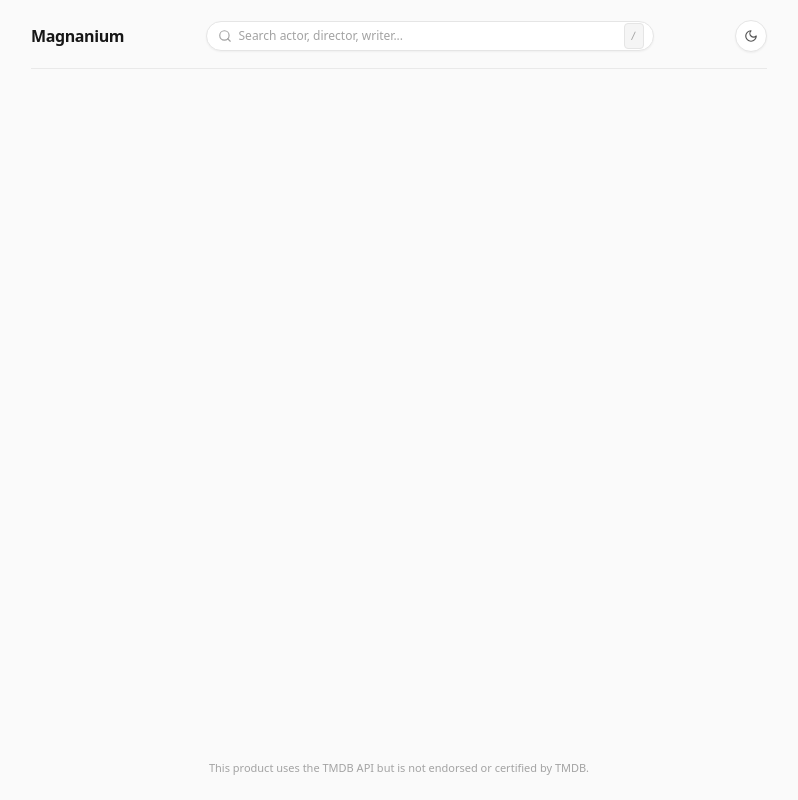
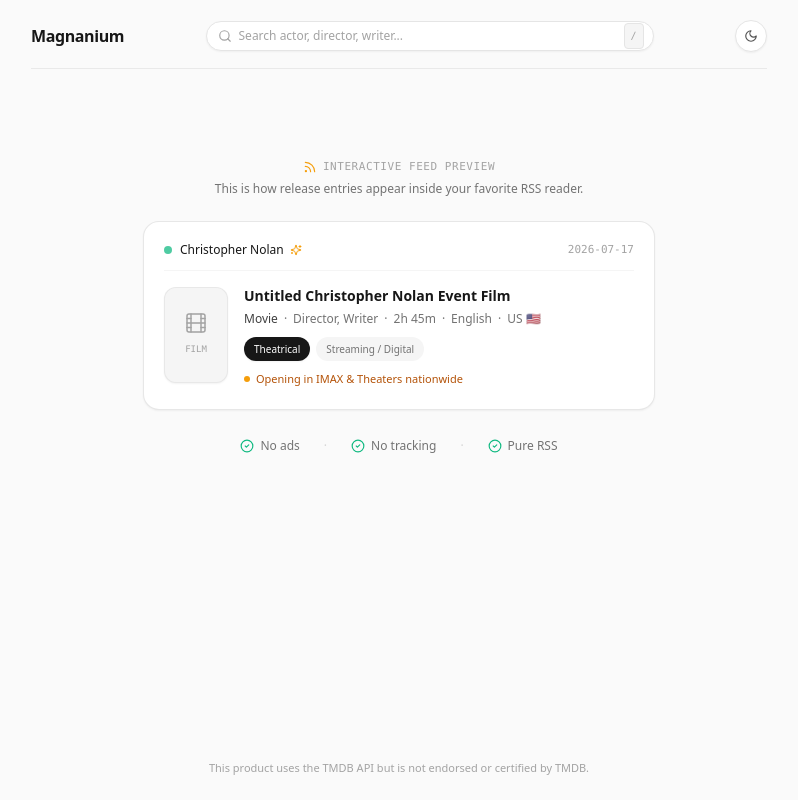
Before and after one commit to dawit909/magnanium, a Next.js app: page / in a window 1280 px wide. Shown: the whole page, without its empty margins (241-1039 px from the left). Built offline with nearby package versions, Linux system fonts and the light colour scheme.

Commit message:
feat(ui): enhance accessibility, focus rings, match feedback, and add interactive feed preview to homepage

```diff
--- a/src/components/FeedApp.tsx
+++ b/src/components/FeedApp.tsx
@@ -14,6 +14,7 @@
 import FeedFilters from "./FeedFilters";
 import FeedUrlCard from "./FeedUrlCard";
 import ReleaseList from "./ReleaseList";
+import SampleFeedPreview from "./SampleFeedPreview";
 
 export default function FeedApp({
   initialPerson = null,
@@ -103,11 +104,12 @@
       />
 
       {!selectedPerson ? (
-        <div className="pt-6 space-y-8 animate-in fade-in duration-200">
+        <div className="pt-2 space-y-6 animate-in fade-in duration-200">
           <RecentArtists
             artists={recentArtists}
             onSelect={(slug) => router.push(`/${slug}`)}
           />
+          <SampleFeedPreview onSelectSampleArtist={handleSelectPerson} />
         </div>
       ) : (
         <div className="space-y-6 animate-in fade-in duration-200">
--- a/src/components/Header.tsx
+++ b/src/components/Header.tsx
@@ -47,7 +47,7 @@
         {/* Logo */}
         <button
           onClick={onHomeClick}
-          className="font-semibold text-base text-neutral-900 dark:text-neutral-100 tracking-tight hover:opacity-75 transition-opacity flex-shrink-0"
+          className="font-semibold text-base text-neutral-900 dark:text-neutral-100 tracking-tight hover:opacity-75 transition-opacity flex-shrink-0 rounded-lg focus:outline-none focus-visible:ring-2 focus-visible:ring-neutral-400 dark:focus-visible:ring-neutral-500"
         >
           Magnanium
         </button>
@@ -60,12 +60,18 @@
           <input
             ref={searchInputRef}
             type="text"
+            role="combobox"
+            aria-autocomplete="list"
+            aria-expanded={isOpen && searchResults.length > 0}
+            aria-controls="search-dropdown-listbox"
+            aria-activedescendant={activeIndex >= 0 ? `search-result-${activeIndex}` : undefined}
+            aria-label="Search artist, actor, director, writer"
             value={query}
             onChange={(e) => onQueryChange(e.target.value)}
             onFocus={onFocus}
             onKeyDown={onKeyDown}
             placeholder="Search actor, director, writer..."
-            className="w-full pl-8 pr-8 py-1.5 rounded-full bg-white dark:bg-neutral-900 border border-neutral-200 dark:border-neutral-800 text-neutral-900 dark:text-neutral-100 placeholder-neutral-400 dark:placeholder-neutral-500 text-xs shadow-sm focus:outline-none focus:border-neutral-400 dark:focus:border-neutral-500 transition-colors block"
+            className="w-full pl-8 pr-8 py-1.5 rounded-full bg-white dark:bg-neutral-900 border border-neutral-200 dark:border-neutral-800 text-neutral-900 dark:text-neutral-100 placeholder-neutral-400 dark:placeholder-neutral-500 text-xs shadow-sm focus:outline-none focus-visible:ring-2 focus-visible:ring-neutral-400 dark:focus-visible:ring-neutral-500 transition-colors block"
           />
           {isSearching && (
             <div className="absolute right-3 inset-y-0 flex items-center pointer-events-none">
@@ -80,18 +86,34 @@
             </div>
           )}
 
+          {/* Screen Reader Live Announcement */}
+          <div className="sr-only" aria-live="polite" aria-atomic="true">
+            {hasSearched && !isSearching
+              ? searchResults.length > 0
+                ? `${searchResults.length} people found`
+                : "No matching people found"
+              : ""}
+          </div>
+
           {/* Autocomplete Dropdown */}
           {isOpen && searchResults.length > 0 && (
-            <div className="absolute left-0 right-0 top-full mt-2 rounded-2xl border border-neutral-200/90 dark:border-neutral-800 bg-white dark:bg-neutral-900 shadow-xl overflow-hidden z-50 divide-y divide-neutral-100 dark:divide-neutral-800/60">
+            <div
+              id="search-dropdown-listbox"
+              role="listbox"
+              aria-label="Search suggestions"
+              className="absolute left-0 right-0 top-full mt-2 rounded-2xl border border-neutral-200/90 dark:border-neutral-800 bg-white dark:bg-neutral-900 shadow-xl overflow-hidden z-50 divide-y divide-neutral-100 dark:divide-neutral-800/60"
+            >
               {searchResults.slice(0, 6).map((person, index) => {
                 const isActive = activeIndex === index;
                 return (
                   <button
                     key={person.id}
                     id={`search-result-${index}`}
+                    role="option"
+                    aria-selected={isActive}
                     onClick={() => onSelectPerson(person)}
                     onMouseEnter={() => onSetActiveIndex(index)}
-                    className={`w-full text-left px-3 py-1.5 flex items-center justify-between text-xs transition-colors ${
+                    className={`w-full text-left px-3 py-1.5 flex items-center justify-between text-xs transition-colors focus:outline-none focus-visible:ring-2 focus-visible:ring-inset focus-visible:ring-neutral-400 ${
                       isActive
                         ? "bg-neutral-100 dark:bg-neutral-800 text-neutral-900 dark:text-neutral-100 font-medium ring-1 ring-inset ring-neutral-300 dark:ring-neutral-700"
                         : "hover:bg-neutral-50 dark:hover:bg-neutral-800/50 text-neutral-800 dark:text-neutral-200"
@@ -117,7 +139,7 @@
                       )}
                       <span className="font-medium truncate text-xs">{person.name}</span>
                     </div>
-                    <span className="text-neutral-400 dark:text-neutral-500 text-[10px] ml-2 flex-shrink-0">
+                    <span className="text-neutral-500 dark:text-neutral-400 text-[10px] ml-2 flex-shrink-0">
                       {person.known_for_department}
                     </span>
                   </button>
@@ -137,7 +159,7 @@
         <button
           onClick={onToggleTheme}
           aria-label="Toggle theme"
-          className="w-8 h-8 rounded-full border border-neutral-200 dark:border-neutral-800 bg-white dark:bg-neutral-900 text-neutral-600 dark:text-neutral-400 hover:text-neutral-900 dark:hover:text-white flex items-center justify-center shadow-sm hover:border-neutral-300 dark:hover:border-neutral-700 transition-colors flex-shrink-0"
+          className="w-8 h-8 rounded-full border border-neutral-200 dark:border-neutral-800 bg-white dark:bg-neutral-900 text-neutral-600 dark:text-neutral-400 hover:text-neutral-900 dark:hover:text-white flex items-center justify-center shadow-sm hover:border-neutral-300 dark:hover:border-neutral-700 transition-colors flex-shrink-0 focus:outline-none focus-visible:ring-2 focus-visible:ring-neutral-400 dark:focus-visible:ring-neutral-500"
         >
           {theme === "light" ? <Moon className="w-3.5 h-3.5" /> : <Sun className="w-3.5 h-3.5" />}
         </button>
--- /dev/null
+++ b/src/components/SampleFeedPreview.tsx
@@ -0,0 +1,146 @@
+"use client";
+
+import { useState } from "react";
+import { Rss, Film, CheckCircle2, Sparkles } from "lucide-react";
+import { TMDBPersonSearchResult } from "@/types/tmdb";
+
+interface SampleFeedPreviewProps {
+  onSelectSampleArtist?: (person: TMDBPersonSearchResult) => void;
+}
+
+export default function SampleFeedPreview({ onSelectSampleArtist }: SampleFeedPreviewProps) {
+  const [selectedFormat, setSelectedFormat] = useState<"cinema" | "home">("cinema");
+
+  const sampleArtist: TMDBPersonSearchResult = {
+    id: 525,
+    name: "Christopher Nolan",
+    original_name: "Christopher Nolan",
+    known_for_department: "Directing",
+    profile_path: "/xuAIuYSmsUzKlUMBFGVZaWsY3Z5.jpg",
+    popularity: 28.5,
+  };
+
+  return (
+    <div className="max-w-lg mx-auto py-8 sm:py-12 space-y-6 animate-in fade-in duration-300">
+      {/* Introduction Subtitle */}
+      <div className="text-center space-y-1">
+        <span className="text-[11px] font-mono uppercase tracking-wider text-neutral-400 dark:text-neutral-500 flex items-center justify-center gap-1.5">
+          <Rss className="w-3.5 h-3.5 text-amber-500" />
+          Interactive Feed Preview
+        </span>
+        <p className="text-xs text-neutral-500 dark:text-neutral-400">
+          This is how release entries appear inside your favorite RSS reader.
+        </p>
+      </div>
+
+      {/* Mock Feed Reader Card */}
+      <div className="rounded-2xl border border-neutral-200/90 dark:border-neutral-800 bg-white dark:bg-neutral-900 shadow-sm p-4 sm:p-5 space-y-4">
+        {/* Top Channel Header */}
+        <div className="flex items-center justify-between text-xs pb-3 border-b border-neutral-100 dark:divide-neutral-800/80 border-neutral-100 dark:border-neutral-800/60">
+          <div className="flex items-center gap-2 min-w-0">
+            <span className="w-2 h-2 rounded-full bg-emerald-500 animate-pulse flex-shrink-0" />
+            <button
+              onClick={() => onSelectSampleArtist?.(sampleArtist)}
+              className="font-medium text-neutral-900 dark:text-neutral-100 hover:underline flex items-center gap-1.5 truncate"
+              title="Click to load Christopher Nolan's live feed"
+            >
+              <span>{sampleArtist.name}</span>
+              <Sparkles className="w-3 h-3 text-amber-500" />
+            </button>
+          </div>
+          <span className="font-mono text-[11px] text-neutral-400 dark:text-neutral-500 flex-shrink-0">
+            {selectedFormat === "cinema" ? "2026-07-17" : "2026-10-25"}
+          </span>
+        </div>
+
+        {/* Entry Content Body */}
+        <div className="flex gap-3.5 sm:gap-4 items-start">
+          {/* Poster Thumbnail */}
+          <div className="w-16 h-24 rounded-xl bg-neutral-100 dark:bg-neutral-800 border border-neutral-200/80 dark:border-neutral-700/80 flex-shrink-0 overflow-hidden shadow-sm flex flex-col items-center justify-center text-neutral-400">
+            <Film className="w-6 h-6 stroke-[1.5]" />
+            <span className="text-[9px] font-mono mt-1 text-neutral-400">FILM</span>
+          </div>
+
+          {/* Details */}
+          <div className="flex-1 min-w-0 space-y-1.5">
+            <div className="flex items-start justify-between gap-2">
+              <h3 className="font-semibold text-sm text-neutral-900 dark:text-neutral-100 leading-tight">
+                Untitled Christopher Nolan Event Film
+              </h3>
+            </div>
+
+            {/* Metadata Line */}
+            <div className="text-xs text-neutral-500 dark:text-neutral-400 flex flex-wrap items-center gap-1.5">
+              <span className="font-medium text-neutral-700 dark:text-neutral-300">Movie</span>
+              <span>·</span>
+              <span>Director, Writer</span>
+              <span>·</span>
+              <span>2h 45m</span>
+              <span>·</span>
+              <span>English</span>
+              <span>·</span>
+              <span>US 🇺🇸</span>
+            </div>
+
+            {/* Interactive Format Toggle */}
+            <div className="flex items-center gap-1.5 pt-1">
+              <button
+                type="button"
+                onClick={() => setSelectedFormat("cinema")}
+                className={`px-2.5 py-0.5 rounded-full text-[10px] font-medium transition-all ${
+                  selectedFormat === "cinema"
+                    ? "bg-neutral-900 text-white dark:bg-neutral-100 dark:text-neutral-900 shadow-sm"
+                    : "bg-neutral-100 dark:bg-neutral-800 text-neutral-500 hover:text-neutral-800 dark:hover:text-neutral-200"
+                }`}
+              >
+                Theatrical
+              </button>
+              <button
+                type="button"
+                onClick={() => setSelectedFormat("home")}
+                className={`px-2.5 py-0.5 rounded-full text-[10px] font-medium transition-all ${
+                  selectedFormat === "home"
+                    ? "bg-neutral-900 text-white dark:bg-neutral-100 dark:text-neutral-900 shadow-sm"
+                    : "bg-neutral-100 dark:bg-neutral-800 text-neutral-500 hover:text-neutral-800 dark:hover:text-neutral-200"
+                }`}
+              >
+                Streaming / Digital
+              </button>
+            </div>
+
+            {/* Watch Providers / Status */}
+            {selectedFormat === "cinema" ? (
+              <div className="text-[11px] text-amber-700 dark:text-amber-400 font-medium pt-0.5 flex items-center gap-1.5">
+                <span className="w-1.5 h-1.5 rounded-full bg-amber-500 flex-shrink-0" />
+                <span>Opening in IMAX & Theaters nationwide</span>
+              </div>
+            ) : (
+              <div className="text-[11px] text-emerald-600 dark:text-emerald-400 font-medium pt-0.5 flex items-center gap-1.5">
+                <span className="w-1.5 h-1.5 rounded-full bg-emerald-500 flex-shrink-0" />
+                <span>Stream on Netflix, Apple TV · 4K HDR</span>
+              </div>
+            )}
+          </div>
+        </div>
+      </div>
+
+      {/* Highlights: No ads. No tracking. Pure RSS. */}
+      <div className="flex items-center justify-center gap-4 sm:gap-6 text-xs text-neutral-500 dark:text-neutral-400 pt-1">
+        <span className="flex items-center gap-1.5">
+          <CheckCircle2 className="w-3.5 h-3.5 text-emerald-500" />
+          <span>No ads</span>
+        </span>
+        <span className="text-neutral-300 dark:text-neutral-700">·</span>
+        <span className="flex items-center gap-1.5">
+          <CheckCircle2 className="w-3.5 h-3.5 text-emerald-500" />
+          <span>No tracking</span>
+        </span>
+        <span className="text-neutral-300 dark:text-neutral-700">·</span>
+        <span className="flex items-center gap-1.5">
+          <CheckCircle2 className="w-3.5 h-3.5 text-emerald-500" />
+          <span>Pure RSS</span>
+        </span>
+      </div>
+    </div>
+  );
+}
```
Also changed, not shown: src/components/FeedFilters.tsx (+7 -6 lines), src/components/FeedUrlCard.tsx (+10 -4 lines), src/components/ReleaseList.tsx (+17 -7 lines).
